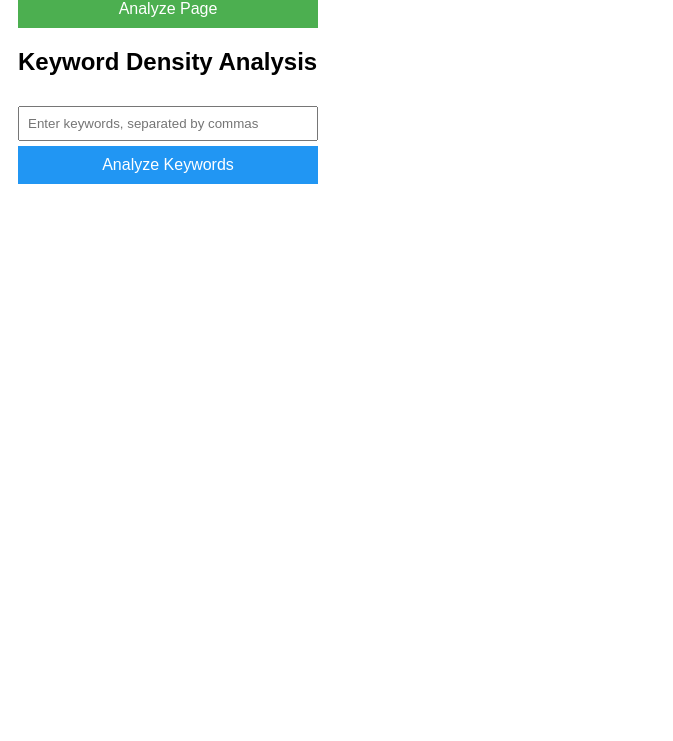
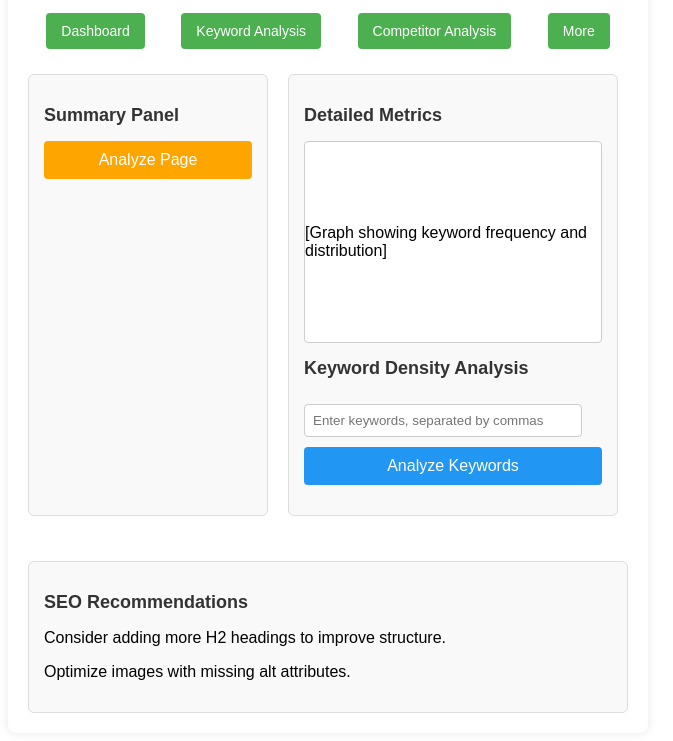
Before and after one commit to ivansing/seo-assistant, a website built with webpack: page popup.html in a window 1280 px wide. Shown: the part 79-820 px from the top of the page, without its empty margins (0-673 px from the left). Built offline with nearby package versions, Linux system fonts and the light colour scheme.

Commit message:
modified html and css structure and styles

```diff
--- a/popup.html
+++ b/popup.html
@@ -1,3 +1,4 @@
+
 <!DOCTYPE html>
 <html lang="en">
 <head>
@@ -8,13 +9,36 @@
 <body>
     <div id="seo-container">
         <h1>SEO Assistant</h1>
+        <div id="navigation-bar">
+            <button class="nav-button">Dashboard</button>
+            <button class="nav-button">Keyword Analysis</button>
+            <button class="nav-button">Competitor Analysis</button>
+            <button class="nav-button">More</button>
+        </div>
+        <div id="content">
+            <div id="summary-panel">
+                <h2>Summary Panel</h2>
                 <button id="analyze-button">Analyze Page</button>
                 <div id="results"></div>
+            </div>
+            <div id="detailed-metrics">
+                <h2>Detailed Metrics</h2>
+                <div id="graph-container">
+                    <!-- Placeholder for graph, e.g., keyword density graph -->
+                    <p>[Graph showing keyword frequency and distribution]</p>
+                </div>
                 <h2>Keyword Density Analysis</h2>
                 <input id="keywords-input" type="text" placeholder="Enter keywords, separated by commas">
                 <button id="keyword-analyze-button">Analyze Keywords</button>
                 <div id="keyword-results"></div>
             </div>
+        </div>
+        <div id="seo-recommendations">
+            <h2>SEO Recommendations</h2>
+            <p>Consider adding more H2 headings to improve structure.</p>
+            <p>Optimize images with missing alt attributes.</p>
+        </div>
+    </div>
     <script src="dist/popup.bundle.js"></script>
 </body>
 </html>
--- a/styles/popup.css
+++ b/styles/popup.css
@@ -1,52 +1,120 @@
+
 #seo-container {
-    width: 300px;
-    padding: 10px;
+    width: 600px;
+    padding: 20px;
     font-family: Arial, sans-serif;
+    background-color: #fff;
+    border-radius: 8px;
+    box-shadow: 0 0 10px rgba(0, 0, 0, 0.1);
 }
 
 h1 {
-    font-size: 20px;
+    font-size: 24px;
+    margin-bottom: 20px;
+    text-align: center;
+    color: #333;
+}
+
+#navigation-bar {
+    display: flex;
+    justify-content: space-around;
+    margin-bottom: 25px;
+}
+
+.nav-button {
+    background-color: #4CAF50;
+    color: white;
+    border: none;
+    padding: 10px 15px;
+    cursor: pointer;
+    font-size: 14px;
+    border-radius: 4px;
+    transition: background-color 0.3s ease;
+}
+
+.nav-button:hover {
+    background-color: #45a049;
+}
+
+#content {
+    display: flex;
+    gap: 20px;
+    flex-wrap: wrap;
+}
+
+#content > div {
+    margin-bottom: 20px;
+}
+
+#summary-panel, #detailed-metrics {
+    padding: 15px;
+    border: 1px solid #ddd;
+    background-color: #f9f9f9;
+    border-radius: 6px;
+}
+
+#summary-panel {
+    width: 40%;
+    box-sizing: border-box;
+}
+
+#detailed-metrics {
+    width: 55%;
+    box-sizing: border-box;
+}
+
+#summary-panel h2, #detailed-metrics h2 {
+    font-size: 18px;
     margin-bottom: 15px;
-    text-align: center;
+    color: #333;
+}
+
+#summary-panel ul, #detailed-metrics ul {
+    list-style-type: none;
+    padding-left: 0;
+    margin: 0;
+}
+
+#summary-panel li, #detailed-metrics li {
+    margin: 5px 0;
 }
 
 #analyze-button {
-    background-color: #4CAF50;
+    background-color: #ffa500; /* A bright orange color to stand out */
     color: white;
     border: none;
     padding: 10px;
     cursor: pointer;
     width: 100%;
     font-size: 16px;
+    margin-bottom: 15px;
+    border-radius: 4px; /* Rounded corners for better aesthetics */
+    transition: background-color 0.3s ease; /* Smooth color transition on hover */
 }
 
 #analyze-button:hover {
-    background-color: #45a049;
+    background-color: #ff8c00; /* Darker orange for hover effect */
 }
 
-#results {
-    margin-top: 15px;
-    font-size: 14px;
-}
-
-#results p {
-    margin: 5px 0;
-}
-
-#results ul {
-    list-style-type: none;
-    padding-left: 0;
-}
-
-#results li {
-    margin: 3px 0;
+#graph-container {
+    height: 200px;
+    background-color: #fff;
+    border: 1px solid #ccc;
+    display: flex;
+    align-items: center;
+    justify-content: center;
+    margin-bottom: 15px;
+    border-radius: 4px;
 }
 
 #keywords-input {
-    width: 100%;
+    width: calc(100% - 20px);
     padding: 8px;
     margin-top: 10px;
+    margin-bottom: 10px;
     box-sizing: border-box;
+    border-radius: 4px;
+    border: 1px solid #ccc;
 }
 
 #keyword-analyze-button {
@@ -57,7 +125,8 @@ h1 {
     cursor: pointer;
     width: 100%;
     font-size: 16px;
-    margin-top: 5px;
+    border-radius: 4px;
+    transition: background-color 0.3s ease;
 }
 
 #keyword-analyze-button:hover {
@@ -72,3 +141,17 @@ h1 {
 #keyword-results p {
     margin: 5px 0;
 }
+
+#seo-recommendations {
+    margin-top: 25px;
+    padding: 15px;
+    border: 1px solid #ddd;
+    background-color: #f9f9f9;
+    border-radius: 6px;
+}
+
+#seo-recommendations h2 {
+    font-size: 18px;
+    margin-bottom: 15px;
+    color: #333;
+}
```
Lines whose indentation alone changed are shown as unchanged.
